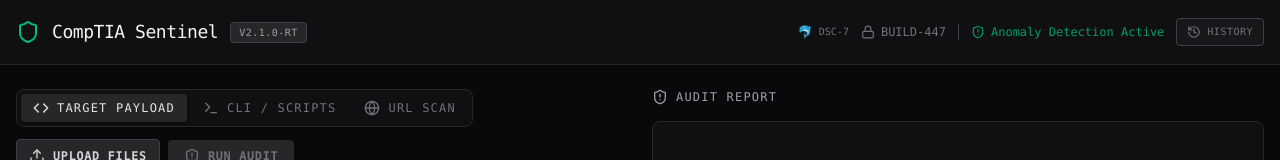
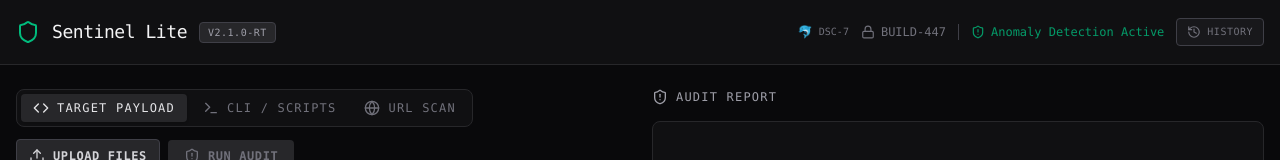
Before and after one commit to parmram29/sentinel, a React (Vite) app: page / in a window 1280 px wide. Shown: the top 160 px of the page. Built offline with nearby package versions, Linux system fonts and the light colour scheme.

Commit message:
Remove CompTIA branding

```diff
--- a/src/App.tsx
+++ b/src/App.tsx
@@ -1,5 +1,5 @@
 import React, { useState, useRef, useEffect } from 'react';
-import { Shield, ShieldAlert, ShieldCheck, Terminal, Code, Server, Lock, AlertTriangle, CheckCircle, Loader2, Upload, Download, FileText, ChevronRight, Play, History, Clock, X, Globe } from 'lucide-react';
+import { Shield, ShieldAlert, ShieldCheck, Terminal, Code, Lock, AlertTriangle, CheckCircle, Loader2, Upload, Download, FileText, ChevronRight, Play, History, Clock, X, Globe } from 'lucide-react';
 import { AuditResult, CliExecutionResult, HistoryEntry } from './types';
 import { performAudit, executeCliCommand, fetchUrlContent } from './services/auditService';
 import { exportReport } from './utils/exportUtils';
@@ -179,7 +179,7 @@
               className={`w-6 h-6 transition-colors cursor-pointer ${isDevMode ? 'text-purple-500' : 'text-emerald-500'}`}
               onClick={handleShieldClick}
             />
-            <h1 className="font-mono text-lg font-medium text-zinc-100 tracking-tight">CompTIA Sentinel</h1>
+            <h1 className="font-mono text-lg font-medium text-zinc-100 tracking-tight">Sentinel Lite</h1>
             <span className="px-2 py-0.5 rounded text-[10px] font-mono uppercase tracking-wider bg-zinc-800 text-zinc-400 border border-zinc-700 hidden sm:inline-block">
               v2.1.0-RT
             </span>
@@ -413,7 +413,7 @@
                 {isAuditing && (
                   <div className="flex-1 flex flex-col items-center justify-center text-emerald-500/70 gap-4 min-h-[200px]">
                     <Loader2 className="w-10 h-10 animate-spin" />
-                    <div className="font-mono text-xs uppercase tracking-widest animate-pulse text-center">Analyzing against CompTIA standards...</div>
+                    <div className="font-mono text-xs uppercase tracking-widest animate-pulse text-center">Analyzing against standards/restrictions...</div>
                   </div>
                 )}
                 {error && (
```
